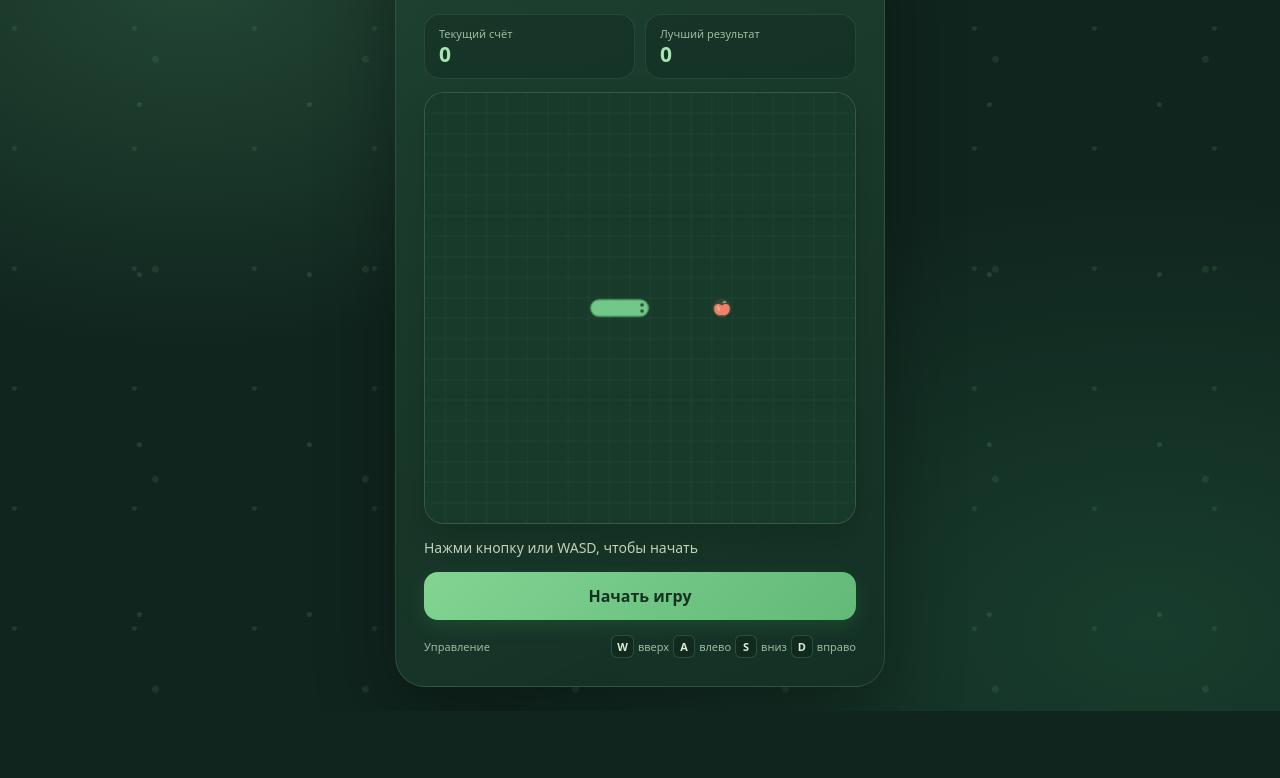
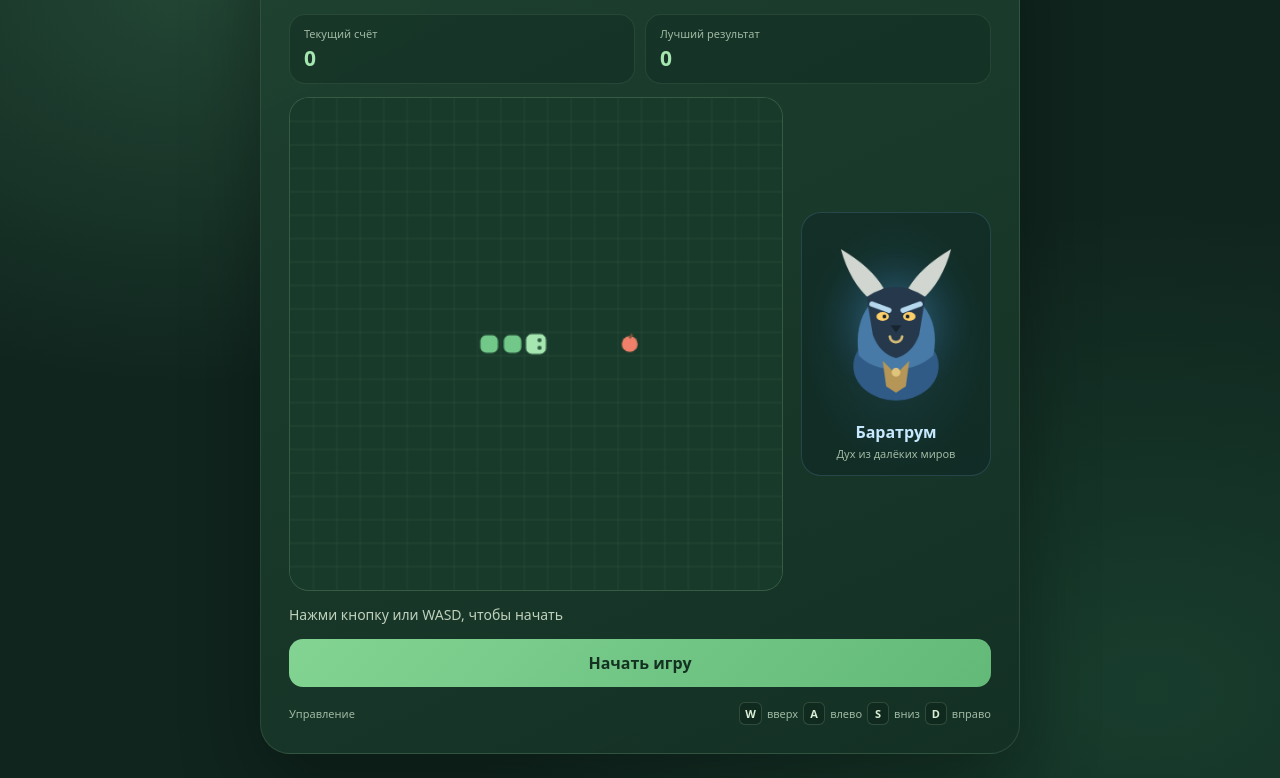
Before and after one commit to tupovdaun4-maker/snake, a plain HTML site: page index.html in a window 1280 px wide. Shown: the part 113-891 px from the top of the page. Before the commit the page ends 824 px from the top, so only its background shows below. Drawn offline with Linux system fonts and the light colour scheme.

Commit message:
Update index.html

```diff
--- a/index.html
+++ b/index.html
@@ -27,24 +27,18 @@
       color: var(--text);
       font-family: system-ui, -apple-system, "Segoe UI", sans-serif;
       background:
-        radial-gradient(circle at 12% 18%, rgba(95, 165, 105, 0.17) 0 2px, transparent 3px),
-        radial-gradient(circle at 82% 28%, rgba(166, 223, 161, 0.13) 0 2px, transparent 3px),
-        radial-gradient(circle at 74% 82%, rgba(95, 165, 105, 0.15) 0 3px, transparent 4px),
         radial-gradient(ellipse at 15% 10%, #234735 0, transparent 36%),
         radial-gradient(ellipse at 90% 90%, #183d2d 0, transparent 42%),
         var(--background);
-      background-size: 120px 120px, 170px 170px, 210px 210px, auto, auto, auto;
     }
 
     .game {
-      width: min(100%, 490px);
+      width: min(100%, 760px);
       padding: 28px;
       border: 1px solid rgba(193, 235, 190, 0.12);
       border-radius: 30px;
       background: linear-gradient(155deg, rgba(31, 66, 49, 0.97), rgba(20, 48, 37, 0.98));
-      box-shadow:
-        0 28px 80px rgba(0, 0, 0, 0.32),
-        inset 0 1px rgba(255, 255, 255, 0.06);
+      box-shadow: 0 28px 80px rgba(0, 0, 0, 0.32);
     }
 
     .topline {
@@ -76,7 +70,6 @@
       margin: 0;
       font-size: 30px;
       line-height: 1.1;
-      letter-spacing: -1px;
     }
 
     .subtitle {
@@ -108,7 +101,6 @@
       border: 1px solid rgba(192, 228, 186, 0.1);
       border-radius: 16px;
       background: rgba(10, 31, 23, 0.27);
-      text-align: left;
     }
 
     .stat-label {
@@ -122,7 +114,13 @@
       color: var(--mint);
       font-size: 21px;
       font-weight: 750;
-      line-height: 1;
+    }
+
+    .play-area {
+      display: grid;
+      grid-template-columns: minmax(0, 1fr) 190px;
+      align-items: center;
+      gap: 18px;
     }
 
     canvas {
@@ -132,9 +130,43 @@
       border: 1px solid rgba(187, 235, 176, 0.18);
       border-radius: 20px;
       background: #183a2b;
-      box-shadow:
-        inset 0 0 35px rgba(5, 20, 13, 0.25),
-        0 12px 30px rgba(0, 0, 0, 0.14);
+    }
+
+    .character-card {
+      min-height: 230px;
+      padding: 14px;
+      display: flex;
+      flex-direction: column;
+      align-items: center;
+      justify-content: center;
+      border: 1px solid rgba(135, 190, 230, 0.18);
+      border-radius: 20px;
+      background:
+        radial-gradient(ellipse at 50% 50%, rgba(57, 122, 173, 0.19), transparent 68%),
+        rgba(10, 31, 35, 0.35);
+      text-align: center;
+    }
+
+    #baraCanvas {
+      width: 100%;
+      max-width: 160px;
+      height: auto;
+      border: 0;
+      border-radius: 0;
+      background: transparent;
+    }
+
+    .character-name {
+      margin: 8px 0 0;
+      color: #c6e9ff;
+      font-size: 16px;
+      font-weight: 800;
+    }
+
+    .character-caption {
+      margin: 3px 0 0;
+      color: var(--muted);
+      font-size: 11px;
     }
 
     .message {
@@ -154,17 +186,10 @@
       font: inherit;
       font-weight: 800;
       cursor: pointer;
-      box-shadow: 0 7px 18px rgba(72, 173, 98, 0.18);
-      transition: transform 160ms ease, filter 160ms ease;
     }
 
     .start-button:hover {
       filter: brightness(1.07);
-      transform: translateY(-1px);
-    }
-
-    .start-button:active {
-      transform: translateY(1px);
     }
 
     .bottom-info {
@@ -180,7 +205,7 @@
     .keys {
       display: flex;
       align-items: center;
-      gap: 4px;
+      gap: 5px;
     }
 
     kbd {
@@ -195,12 +220,25 @@
       text-align: center;
     }
 
-    @media (max-width: 420px) {
+    @media (max-width: 600px) {
       .game {
         padding: 20px;
-        border-radius: 24px;
       }
 
+      .play-area {
+        grid-template-columns: 1fr;
+      }
+
+      .character-card {
+        min-height: 180px;
+      }
+
+      #baraCanvas {
+        max-width: 125px;
+      }
+    }
+
+    @media (max-width: 420px) {
       h1 {
         font-size: 26px;
       }
@@ -227,7 +265,6 @@
           <p class="subtitle">Собирай яблоки в лесу</p>
         </div>
       </div>
-
       <div class="badge">ЛЕСНОЙ РЕЖИМ</div>
     </header>
 
@@ -236,18 +273,24 @@
         <span class="stat-label">Текущий счёт</span>
         <span class="stat-value" id="score">0</span>
       </div>
-
       <div class="stat">
         <span class="stat-label">Лучший результат</span>
         <span class="stat-value" id="bestScore">0</span>
       </div>
     </section>
 
-    <canvas id="board" width="420" height="420"></canvas>
+    <div class="play-area">
+      <canvas id="board" width="420" height="420" aria-label="Игровое поле"></canvas>
+
+      <aside class="character-card" aria-label="Персонаж Баратрум">
+        <canvas id="baraCanvas" width="180" height="210"></canvas>
+        <p class="character-name">Баратрум</p>
+        <p class="character-caption">Дух из далёких миров</p>
+      </aside>
+    </div>
 
     <p class="message" id="message">Нажми кнопку или WASD, чтобы начать</p>
-
-    <button class="start-button" id="startButton">Начать игру</button>
+    <button class="start-button" id="startButton" type="button">Начать игру</button>
 
     <div class="bottom-info">
       <span>Управление</span>
@@ -263,6 +306,9 @@
   <script>
     const canvas = document.getElementById("board");
     const ctx = canvas.getContext("2d");
+    const baraCanvas = document.getElementById("baraCanvas");
+    const baraCtx = baraCanvas.getContext("2d");
+
     const scoreElement = document.getElementById("score");
     const bestScoreElement = document.getElementById("bestScore");
     const messageElement = document.getElementById("message");
@@ -278,133 +324,35 @@
       KeyD: { x: 1, y: 0 }
     };
 
-    let snake;
-    let headTrail = [];
-    let previousHead;
-    let food;
-    let direction;
-    let nextDirection;
+    let snake = [
+      { x: 10, y: 10 },
+      { x: 9, y: 10 },
+      { x: 8, y: 10 }
+    ];
+
+    let food = { x: 14, y: 10 };
+    let direction = { x: 1, y: 0 };
+    let nextDirection = { x: 1, y: 0 };
     let score = 0;
-    let bestScore = Number(localStorage.getItem("snakeBestScore")) || 0;
+    let bestScore = 0;
     let state = "ready";
-    let lastStep = null;
-    let stepDuration = 125;
+    let timer = null;
+
+    try {
+      bestScore = Number(localStorage.getItem("snakeBestScore")) || 0;
+    } catch {
+      bestScore = 0;
+    }
 
     bestScoreElement.textContent = bestScore;
 
-    function startGame() {
-      snake = [
-        { x: 10, y: 10 },
-        { x: 9, y: 10 },
-        { x: 8, y: 10 }
-      ];
-
-      headTrail = snake.map(part => ({ ...part }));
-      previousHead = { ...snake[0] };
-      direction = directions.KeyD;
-      nextDirection = directions.KeyD;
-      score = 0;
-      stepDuration = 125;
-      lastStep = null;
-      state = "playing";
-
-      scoreElement.textContent = score;
-      messageElement.textContent = "";
-      startButton.textContent = "Начать заново";
-
-      placeFood();
-      draw(1);
-    }
-
-    function placeFood() {
-      do {
-        food = {
-          x: Math.floor(Math.random() * cells),
-          y: Math.floor(Math.random() * cells)
-        };
-      } while (snake.some(part => part.x === food.x && part.y === food.y));
-    }
-
-    function changeDirection(keyCode) {
-      const newDirection = directions[keyCode];
-
-      if (!newDirection) return;
-
-      const isOpposite =
-        newDirection.x + direction.x === 0 &&
-        newDirection.y + direction.y === 0;
-
-      if (!isOpposite) {
-        nextDirection = newDirection;
-      }
-    }
-
-    function finishGame(message) {
-      state = "over";
-      messageElement.textContent = message;
-      startButton.textContent = "Играть ещё";
-    }
-
-    function update() {
-      direction = nextDirection;
-      previousHead = { ...snake[0] };
-
-      const head = {
-        x: snake[0].x + direction.x,
-        y: snake[0].y + direction.y
-      };
-
-      const ateFood = head.x === food.x && head.y === food.y;
-      const hitWall =
-        head.x < 0 ||
-        head.x >= cells ||
-        head.y < 0 ||
-        head.y >= cells;
-
-      // Хвост освобождает клетку на этом ходу, если змейка не ест.
-      const bodyToCheck = ateFood ? snake : snake.slice(0, -1);
-      const hitSelf = bodyToCheck.some(
-        part => part.x === head.x && part.y === head.y
-      );
-
-      if (hitWall || hitSelf) {
-        finishGame(`Игра окончена! Счёт: ${score}`);
-        return;
-      }
-
-      snake.unshift(head);
-
-      if (!ateFood) {
-        snake.pop();
-      } else {
-        score += 1;
-        scoreElement.textContent = score;
-
-        if (score > bestScore) {
-          bestScore = score;
-          bestScoreElement.textContent = bestScore;
-          localStorage.setItem("snakeBestScore", String(bestScore));
-        }
-
-        stepDuration = Math.max(90, 125 - score * 1.5);
-
-        if (snake.length === cells * cells) {
-          finishGame("Победа! Всё поле собрано!");
-        } else {
-          placeFood();
-        }
-      }
-
-      // След головы нужен для плавного движения частей тела.
-      headTrail.unshift({ ...head });
-    }
-
-    function draw(progress = 1) {
+    function draw() {
       ctx.clearRect(0, 0, canvas.width, canvas.height);
       ctx.fillStyle = "#183a2b";
       ctx.fillRect(0, 0, canvas.width, canvas.height);
 
-      ctx.strokeStyle = "rgba(183, 226, 170, 0.055)";
+      // Сетка поля.
+      ctx.strokeStyle = "rgba(183, 226, 170, 0.07)";
       ctx.lineWidth = 1;
 
       for (let i = 1; i < cells; i++) {
@@ -419,182 +367,267 @@
       }
 
       // Яблоко.
-      const foodX = (food.x + 0.5) * cellSize;
-      const foodY = (food.y + 0.5) * cellSize;
-
-      ctx.save();
-      ctx.translate(foodX, foodY);
-      ctx.scale(cellSize, cellSize);
-
-      ctx.fillStyle = "rgba(242, 163, 126, 0.12)";
-      ctx.beginPath();
-      ctx.arc(0, 0, 0.46, 0, Math.PI * 2);
-      ctx.fill();
+      const appleX = (food.x + 0.5) * cellSize;
+      const appleY = (food.y + 0.5) * cellSize;
 
       ctx.fillStyle = "#f08069";
       ctx.beginPath();
-      ctx.moveTo(0, -0.12);
-      ctx.bezierCurveTo(-0.12, -0.25, -0.39, -0.23, -0.39, 0.02);
-      ctx.bezierCurveTo(-0.39, 0.24, -0.20, 0.39, -0.06, 0.36);
-      ctx.bezierCurveTo(-0.02, 0.35, 0.02, 0.35, 0.06, 0.36);
-      ctx.bezierCurveTo(0.20, 0.39, 0.39, 0.24, 0.39, 0.02);
-      ctx.bezierCurveTo(0.39, -0.23, 0.12, -0.25, 0, -0.12);
-      ctx.closePath();
-      ctx.fill();
-
-      ctx.fillStyle = "rgba(255, 224, 190, 0.55)";
-      ctx.beginPath();
-      ctx.ellipse(-0.17, 0.02, 0.055, 0.12, -0.35, 0, Math.PI * 2);
+      ctx.arc(appleX, appleY, cellSize * 0.34, 0, Math.PI * 2);
       ctx.fill();
 
       ctx.strokeStyle = "#76533a";
-      ctx.lineWidth = 0.045;
-      ctx.lineCap = "round";
+      ctx.lineWidth = 2;
       ctx.beginPath();
-      ctx.moveTo(0, -0.20);
-      ctx.quadraticCurveTo(0.02, -0.31, 0.08, -0.34);
+      ctx.moveTo(appleX, appleY - cellSize * 0.25);
+      ctx.lineTo(appleX + 2, appleY - cellSize * 0.43);
       ctx.stroke();
 
-      ctx.fillStyle = "#8bc878";
-      ctx.beginPath();
-      ctx.moveTo(0.025, -0.27);
-      ctx.quadraticCurveTo(0.16, -0.39, 0.22, -0.29);
-      ctx.quadraticCurveTo(0.15, -0.20, 0.025, -0.27);
-      ctx.fill();
+      // Змейка.
+      snake.forEach((part, index) => {
+        const inset = index === 0 ? 1.5 : 2.5;
+        const x = part.x * cellSize + inset;
+        const y = part.y * cellSize + inset;
+        const size = cellSize - inset * 2;
 
-      ctx.restore();
+        ctx.fillStyle = index === 0 ? "#a5e6b1" : "#72c888";
+        ctx.beginPath();
+        ctx.roundRect(x, y, size, size, cellSize * 0.25);
+        ctx.fill();
+      });
 
-      // Плавно перемещаем голову между клетками.
-      const eased = progress * progress * (3 - 2 * progress);
-      const currentHead = snake[0];
-      const fromHead = previousHead || currentHead;
+      // Глаза на голове.
+      const head = snake[0];
+      const centerX = (head.x + 0.5) * cellSize;
+      const centerY = (head.y + 0.5) * cellSize;
 
-      const movingHead = {
-        x: fromHead.x + (currentHead.x - fromHead.x) * eased,
-        y: fromHead.y + (currentHead.y - fromHead.y) * eased
-      };
-
-      const trail = [movingHead, ...headTrail.slice(1)].map(point => ({
-        x: (point.x + 0.5) * cellSize,
-        y: (point.y + 0.5) * cellSize
-      }));
-
-      function pointAtDistance(distance) {
-        if (distance <= 0 || trail.length === 1) {
-          return trail[0];
-        }
-
-        let travelled = 0;
-
-        for (let i = 0; i < trail.length - 1; i++) {
-          const start = trail[i];
-          const end = trail[i + 1];
-          const dx = end.x - start.x;
-          const dy = end.y - start.y;
-          const length = Math.hypot(dx, dy);
-
-          if (length === 0) continue;
-
-          if (travelled + length >= distance) {
-            const part = (distance - travelled) / length;
-
-            return {
-              x: start.x + dx * part,
-              y: start.y + dy * part
-            };
-          }
-
-          travelled += length;
-        }
-
-        return trail[trail.length - 1];
-      }
-
-      const points = snake.map((_, index) =>
-        pointAtDistance(index * cellSize)
-      );
-
-      if (points.length === 0) return;
-
-      // Рисуем тело плавной линией.
-      const bodyPath = new Path2D();
-      bodyPath.moveTo(points[0].x, points[0].y);
-
-      for (let i = 1; i < points.length - 1; i++) {
-        const midpointX = (points[i].x + points[i + 1].x) / 2;
-        const midpointY = (points[i].y + points[i + 1].y) / 2;
-
-        bodyPath.quadraticCurveTo(
-          points[i].x,
-          points[i].y,
-          midpointX,
-          midpointY
-        );
-      }
-
-      if (points.length > 1) {
-        const tail = points[points.length - 1];
-        bodyPath.lineTo(tail.x, tail.y);
-      }
-
-      ctx.lineCap = "round";
-      ctx.lineJoin = "round";
-
-      ctx.strokeStyle = "#4b9961";
-      ctx.lineWidth = cellSize * 0.88;
-      ctx.stroke(bodyPath);
-
-      ctx.strokeStyle = "#72c888";
-      ctx.lineWidth = cellSize * 0.76;
-      ctx.stroke(bodyPath);
-
-      // Глаза змейки.
-      const headPoint = points[0];
-      const eyeOffset = cellSize * 0.15;
       ctx.fillStyle = "#24543a";
 
       if (direction.x !== 0) {
-        const eyeX = headPoint.x + direction.x * cellSize * 0.1;
-
+        const eyeX = centerX + direction.x * cellSize * 0.15;
         ctx.beginPath();
-        ctx.arc(eyeX, headPoint.y - eyeOffset, 1.8, 0, Math.PI * 2);
-        ctx.arc(eyeX, headPoint.y + eyeOffset, 1.8, 0, Math.PI * 2);
+        ctx.arc(eyeX, centerY - cellSize * 0.16, 1.8, 0, Math.PI * 2);
+        ctx.arc(eyeX, centerY + cellSize * 0.16, 1.8, 0, Math.PI * 2);
         ctx.fill();
       } else {
-        const eyeY = headPoint.y + direction.y * cellSize * 0.1;
-
+        const eyeY = centerY + direction.y * cellSize * 0.15;
         ctx.beginPath();
-        ctx.arc(headPoint.x - eyeOffset, eyeY, 1.8, 0, Math.PI * 2);
-        ctx.arc(headPoint.x + eyeOffset, eyeY, 1.8, 0, Math.PI * 2);
+        ctx.arc(centerX - cellSize * 0.16, eyeY, 1.8, 0, Math.PI * 2);
+        ctx.arc(centerX + cellSize * 0.16, eyeY, 1.8, 0, Math.PI * 2);
         ctx.fill();
       }
     }
 
-    function gameLoop(timestamp) {
-      if (state === "playing") {
-        if (lastStep === null) {
-          lastStep = timestamp;
+    function drawBara() {
+      const c = baraCtx;
+      const w = baraCanvas.width;
+      const h = baraCanvas.height;
+
+      c.clearRect(0, 0, w, h);
+
+      // Мягкое сияние за персонажем.
+      const glow = c.createRadialGradient(90, 105, 8, 90, 105, 88);
+      glow.addColorStop(0, "rgba(91, 183, 255, 0.32)");
+      glow.addColorStop(1, "rgba(30, 70, 120, 0)");
+      c.fillStyle = glow;
+      c.fillRect(0, 0, w, h);
+
+      // Тело и плечи.
+      c.fillStyle = "#315b87";
+      c.beginPath();
+      c.ellipse(90, 157, 48, 39, 0, 0, Math.PI * 2);
+      c.fill();
+
+      c.fillStyle = "#477aa7";
+      c.beginPath();
+      c.moveTo(48, 145);
+      c.quadraticCurveTo(43, 110, 60, 88);
+      c.lineTo(120, 88);
+      c.quadraticCurveTo(139, 111, 132, 145);
+      c.quadraticCurveTo(112, 162, 90, 160);
+      c.quadraticCurveTo(65, 162, 48, 145);
+      c.fill();
+
+      // Рога.
+      c.fillStyle = "#d1d7d0";
+      c.beginPath();
+      c.moveTo(61, 82);
+      c.quadraticCurveTo(38, 62, 28, 25);
+      c.quadraticCurveTo(62, 45, 76, 69);
+      c.closePath();
+      c.fill();
+
+      c.beginPath();
+      c.moveTo(119, 82);
+      c.quadraticCurveTo(142, 62, 152, 25);
+      c.quadraticCurveTo(118, 45, 104, 69);
+      c.closePath();
+      c.fill();
+
+      // Тёмная морда.
+      c.fillStyle = "#26384b";
+      c.beginPath();
+      c.moveTo(57, 79);
+      c.quadraticCurveTo(90, 56, 123, 79);
+      c.lineTo(116, 122);
+      c.quadraticCurveTo(108, 143, 90, 148);
+      c.quadraticCurveTo(72, 143, 64, 122);
+      c.closePath();
+      c.fill();
+
+      // Брови.
+      c.strokeStyle = "#b5d8ee";
+      c.lineWidth = 6;
+      c.lineCap = "round";
+      c.beginPath();
+      c.moveTo(63, 87);
+      c.lineTo(82, 94);
+      c.moveTo(117, 87);
+      c.lineTo(98, 94);
+      c.stroke();
+
+      // Глаза.
+      c.fillStyle = "#ffcf69";
+      c.beginPath();
+      c.ellipse(75, 101, 7, 5, 0, 0, Math.PI * 2);
+      c.ellipse(105, 101, 7, 5, 0, 0, Math.PI * 2);
+      c.fill();
+
+      c.fillStyle = "#17242e";
+      c.beginPath();
+      c.arc(77, 101, 2.2, 0, Math.PI * 2);
+      c.arc(103, 101, 2.2, 0, Math.PI * 2);
+      c.fill();
+
+      // Нос и кольцо.
+      c.fillStyle = "#17242e";
+      c.beginPath();
+      c.moveTo(84, 111);
+      c.lineTo(96, 111);
+      c.lineTo(90, 119);
+      c.closePath();
+      c.fill();
+
+      c.strokeStyle = "#d7bd78";
+      c.lineWidth = 3;
+      c.beginPath();
+      c.arc(90, 123, 7, 0.1, Math.PI - 0.1);
+      c.stroke();
+
+      // Декоративный нагрудник.
+      c.fillStyle = "#b59656";
+      c.beginPath();
+      c.moveTo(75, 151);
+      c.lineTo(90, 166);
+      c.lineTo(105, 151);
+      c.lineTo(101, 180);
+      c.lineTo(90, 187);
+      c.lineTo(79, 180);
+      c.closePath();
+      c.fill();
+
+      c.fillStyle = "#e0c47c";
+      c.beginPath();
+      c.arc(90, 164, 5, 0, Math.PI * 2);
+      c.fill();
+    }
+
+    function placeFood() {
+      do {
+        food = {
+          x: Math.floor(Math.random() * cells),
+          y: Math.floor(Math.random() * cells)
+        };
+      } while (snake.some(part => part.x === food.x && part.y === food.y));
+    }
+
+    function finishGame(text) {
+      clearInterval(timer);
+      timer = null;
+      state = "over";
+      messageElement.textContent = text;
+      startButton.textContent = "Играть ещё";
+      draw();
+    }
+
+    function update() {
+      direction = nextDirection;
+
+      // Выход за край переносит голову на противоположную сторону.
+      const head = {
+        x: (snake[0].x + direction.x + cells) % cells,
+        y: (snake[0].y + direction.y + cells) % cells
+      };
+
+      const ateFood = head.x === food.x && head.y === food.y;
+
+      // Если змейка не ест, хвост уходит с клетки в этот же ход.
+      const bodyToCheck = ateFood ? snake : snake.slice(0, -1);
+      const hitSelf = bodyToCheck.some(
+        part => part.x === head.x && part.y === head.y
+      );
+
+      if (hitSelf) {
+        finishGame(`Игра окончена! Счёт: ${score}`);
+        return;
+      }
+
+      snake.unshift(head);
+
+      if (ateFood) {
+        score += 1;
+        scoreElement.textContent = score;
+
+        if (score > bestScore) {
+          bestScore = score;
+          bestScoreElement.textContent = bestScore;
+
+          try {
+            localStorage.setItem("snakeBestScore", String(bestScore));
+          } catch {
+            // Игра продолжится, если браузер запрещает localStorage.
+          }
         }
 
-        if (timestamp - lastStep >= stepDuration) {
-          update();
-          lastStep = timestamp;
+        if (snake.length === cells * cells) {
+          finishGame("Победа! Всё поле собрано!");
+          return;
         }
 
-        const progress = state === "playing"
-          ? Math.min((timestamp - lastStep) / stepDuration, 1)
-          : 1;
-
-        draw(progress);
+        placeFood();
       } else {
-        draw(1);
+        snake.pop();
       }
 
-      requestAnimationFrame(gameLoop);
+      draw();
+    }
+
+    function startGame() {
+      clearInterval(timer);
+
+      snake = [
+        { x: 10, y: 10 },
+        { x: 9, y: 10 },
+        { x: 8, y: 10 }
+      ];
+
+      direction = { x: 1, y: 0 };
+      nextDirection = { x: 1, y: 0 };
+      score = 0;
+      scoreElement.textContent = score;
+      messageElement.textContent = "";
+      startButton.textContent = "Начать заново";
+      state = "playing";
+
+      placeFood();
+      draw();
+
+      timer = setInterval(update, 125);
     }
 
     document.addEventListener("keydown", event => {
-      if (!directions[event.code]) return;
+      const newDirection = directions[event.code];
+
+      if (!newDirection) return;
 
       event.preventDefault();
 
@@ -602,27 +635,20 @@
         startGame();
       }
 
-      if (state === "playing") {
-        changeDirection(event.code);
+      const isOpposite =
+        newDirection.x + direction.x === 0 &&
+        newDirection.y + direction.y === 0;
+
+      if (state === "playing" && !isOpposite) {
+        nextDirection = newDirection;
       }
     });
 
     startButton.addEventListener("click", startGame);
 
-    snake = [
-      { x: 10, y: 10 },
-      { x: 9, y: 10 },
-      { x: 8, y: 10 }
-    ];
-
-    headTrail = snake.map(part => ({ ...part }));
-    previousHead = { ...snake[0] };
-    direction = directions.KeyD;
-    nextDirection = directions.KeyD;
-    food = { x: 14, y: 10 };
-
-    draw(1);
-    requestAnimationFrame(gameLoop);
+    // Показываем поле и персонажа сразу при загрузке страницы.
+    draw();
+    drawBara();
   </script>
 </body>
 </html>
```
